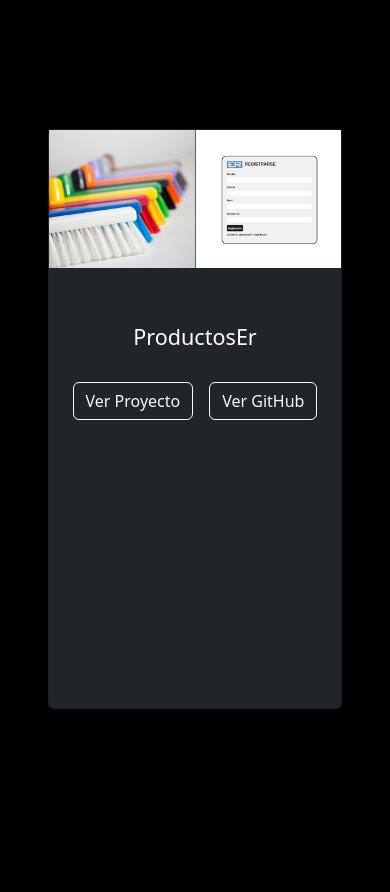
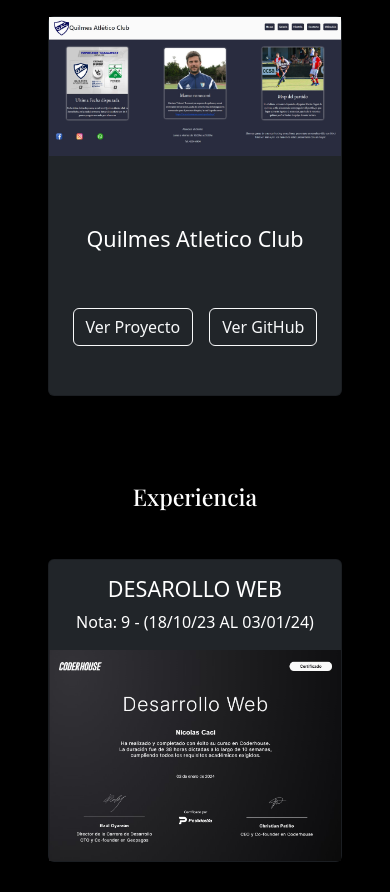
Before and after one commit to Nicocaci/cvNicolascaci, a React (Vite) app: page / in a window 390 px wide. Shown: the part 6140-7032 px from the top of the page. Built offline with nearby package versions, Linux system fonts and the light colour scheme; a web font is replaced by a local one.

Commit message:
se hizo responsive todo el doc

```diff
--- a/src/components/Contacto.css
+++ b/src/components/Contacto.css
@@ -1,3 +1,11 @@
 .seccionContacto{
     margin-top: 10%;
 }
+
+
+@media (max-width:1024px){
+    .textBox{
+        width: 100% !important;
+    }
+
+}
--- a/src/components/Contacto.jsx
+++ b/src/components/Contacto.jsx
@@ -74,7 +74,7 @@
             {
                     sumbit ?
                         <section className="center mb-3">
-                        <section className="center card bg-dark text-white w-25">
+                        <section className="center card textBox bg-dark text-white w-25">
                             <div className="mt-3 mb-3">
                             <div  className="d-flex me-3">
                                 <h5>Nombre: </h5>
--- a/src/components/Experiencia.css
+++ b/src/components/Experiencia.css
@@ -6,3 +6,31 @@
 .seccionExperiencia{
     margin-top: 10%;
 }
+
+.img-frontend{
+    width: 100%;
+}
+
+.certificado{
+    margin-top: 10%;
+    width: 60%;
+    height: 100%;
+}
+
+
+@media(max-width:1024px){
+    .cardExperiencia{
+        display: block;
+        margin-top: 10%;
+        width: 100%;
+        padding: 0%;
+    }
+    .img-certificados{
+        height: 100%;
+    }
+    .certificado{
+        width: 100%;
+        padding: 0%;
+        display: block;
+    }
+}
--- a/src/components/Experiencia.jsx
+++ b/src/components/Experiencia.jsx
@@ -1,29 +1,33 @@
 import './Experiencia.css'
 
-export default function Experiencia(){
-    return(
+export default function Experiencia() {
+    return (
         <section id='experiencia' className="seccionExperiencia text-white ps-5 pe-5 pt-5 ">
             <h3 className="titulos mb-5">Experiencia</h3>
-        <div className="row">
-            <div className="card bg-dark col me-3">
+            <div className="row cardExperiencia m-auto ">
+                <div className="card bg-dark col me-3 certificado">
                     <h4 className="text-white center mt-3">DESAROLLO WEB</h4>
                     <p className='text-white center'>Nota: 9 - (18/10/23 AL 03/01/24)</p>
-
-            <img className="img-certificados"  src="../../certificadoHtml.jpg" alt="html" />
+                    <img className="img-certificados" src="../../certificadoHtml.jpg" alt="html" />
                 </div>
-            <div className="card bg-dark col me-3">
+                <div className="card bg-dark col me-3 certificado">
                     <h4 className="text-white center mt-3">JAVASCRIPT</h4>
                     <p className='text-white center'>Nota: 10 - (22/01/24 AL 25/03/24)</p>
-
-            <img className="img-certificados"  src="../../certificadoJs.jpg" alt="js" />
+                    <img className="img-certificados" src="../../certificadoJs.jpg" alt="js" />
                 </div>
-            <div className="card bg-dark col">
+                <div className="card bg-dark col certificado">
                     <h4 className="text-white center mt-3">REACT JS</h4>
                     <p className='text-white center'>Nota: 10 - (16/04/24 AL 04/06/24)</p>
-
-            <img className="img-certificados"  src="../../certificadoReact.png" alt="react" />
+                    <img className="img-certificados" src="../../certificadoReact.png" alt="react" />
                 </div>
             </div>
+            <div className='row certificado m-auto cardExperiencia'>
+            <div className="card bg-dark col certificado">
+                    <h4 className="text-white center mt-5 mb-5">Desarollador Frontend React</h4>
+                    <img className="img-frontend" src="../../certificadoCarrera.png" alt="frontend" />
+                </div>
+            </div>
+
         </section>
 
     )
--- a/src/components/Header.jsx
+++ b/src/components/Header.jsx
@@ -7,7 +7,7 @@
         <div className="center">
           <img width="60" height="60" src="https://img.icons8.com/plasticine/100/developer.png" alt="developer" />
         </div>
-        <div className=" d-none d-md-block">
+        <div className="  navBarHeader">
           <ul className="center d-flex">
             <a style={{ textDecoration: "none" }} href="#">
               <li className=" text-white nav m-3">INICIO</li>
@@ -26,7 +26,7 @@
             </a>
           </ul>
         </div>
-        <div class="d-block d-lg-none text-white">
+        <div class="d-block d-lg-none text-white botonHamburgesa">
           <nav class="navbar">
             <div class="container-fluid">
               <button class="navbar-toggler text-white" type="button" data-bs-toggle="offcanvas"
--- a/src/components/Proyectos.css
+++ b/src/components/Proyectos.css
@@ -26,24 +26,54 @@
         display: none;
     }
     .cardproyectos{
-        height: 350px;
+        height: 700px;
+        margin-top: 200px;
     }
-}
-
-
-@media (max-width:950px){
     .contenedorProyectos{
         display: block;
     }
     .cardContenedora{
         margin-top: 200px;
     }
+    .titulosProyectos{
+       margin-top: 70px !important;
+    }
+}
+
+
+@media (max-width:950px){
+    /* .contenedorProyectos{
+        display: block;
+    } */
+    /* .cardContenedora{
+        margin-top: 200px;
+    } */
     .cardproyectos{
         height: 580px;
         margin-top: 200px;
     }
-    .titulosProyectos{
-        padding-top: 40px;
-    }
+
 
 }
+
+@media (max-width:750px){
+    .cardproyectos{
+        height:500px;
+    }
+    .titulosProyectos{
+        padding-top: 0%;
+    }
+}
+
+@media (max-width:450px){
+    .cardContenedora{
+        height:600px;
+    }
+}
+
+@media (max-width:425px){
+    .cardproyectos{
+        height: 380px;
+        margin-top:10%;
+    }
+}
--- a/src/components/header.css
+++ b/src/components/header.css
@@ -10,3 +10,9 @@
     width: 100%;
     z-index: 999;
 }
+
+@media (max-width:980px){
+    .navBarHeader{
+        display: none ;
+    }
+}
```
Also changed, not shown: public/certificadoCarrera.png (added). Lines whose indentation alone changed are shown as unchanged.
